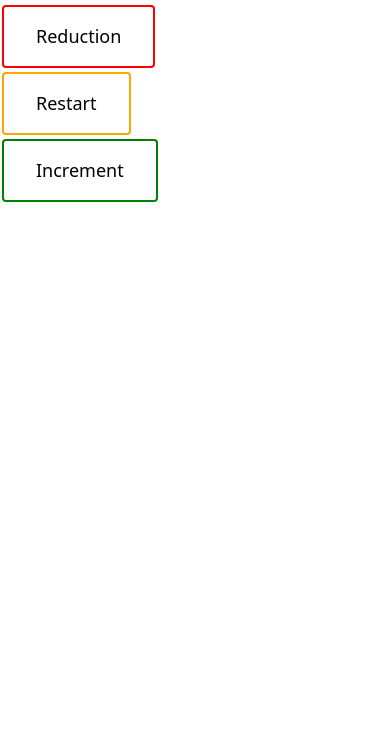
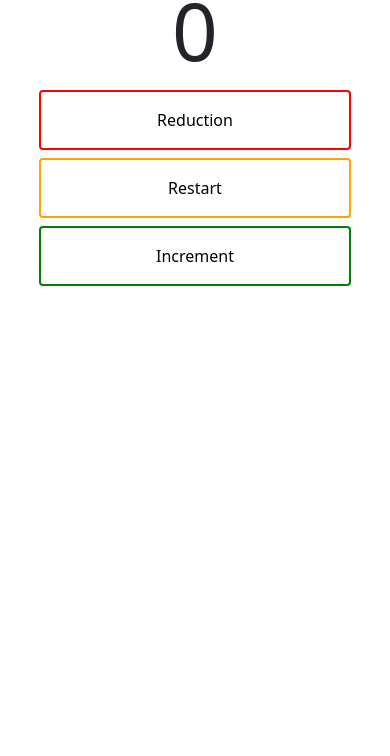
Before and after one commit to mat-ib/contador-ganado, a plain HTML site: page index.html in a window 390 px wide. Shown: the part 88-844 px from the top of the page. Drawn offline with nearby package versions, Linux system fonts and the light colour scheme.

Commit message:
Responsive Design

```diff
--- a/CSS/style.css
+++ b/CSS/style.css
@@ -46,8 +46,12 @@ h1{
         font-size: 2rem;
     }
     .button{
-        display: block;
-        font-size: 18px;
+        width: 80%;
+        display: flexbox;
+        align-items: center;
         justify-content: center;
     }
+    #counterText{
+        font-size: 5rem;
+    }
 }
--- a/index.html
+++ b/index.html
@@ -9,15 +9,17 @@
     <title>Contador</title>
     <script src="JS/main.js"></script>
 </head>
-
-    <h1 class="title">Contador de Ganado</h1>
+    <br>
+    <h1 class="title">Contador</h1>
 
     <div class="myDiv">
         <body>
             <h1 id="counterText">0</h1>
-            <button class="button" id="button1" onclick="reductionButton()">Reduction</button>
-            <button class="button" id="button2" onclick="restartButton()">Restart</button>
-            <button class="button" id="button3" onclick="incrementButton()">Increment</button>
+            <section class="buttons">
+                <button class="button" id="button1" onclick="reductionButton()">Reduction</button>
+                <button class="button" id="button2" onclick="restartButton()">Restart</button>
+                <button class="button" id="button3" onclick="incrementButton()">Increment</button>
+            </section>
         </body>
     </div>
 
```
